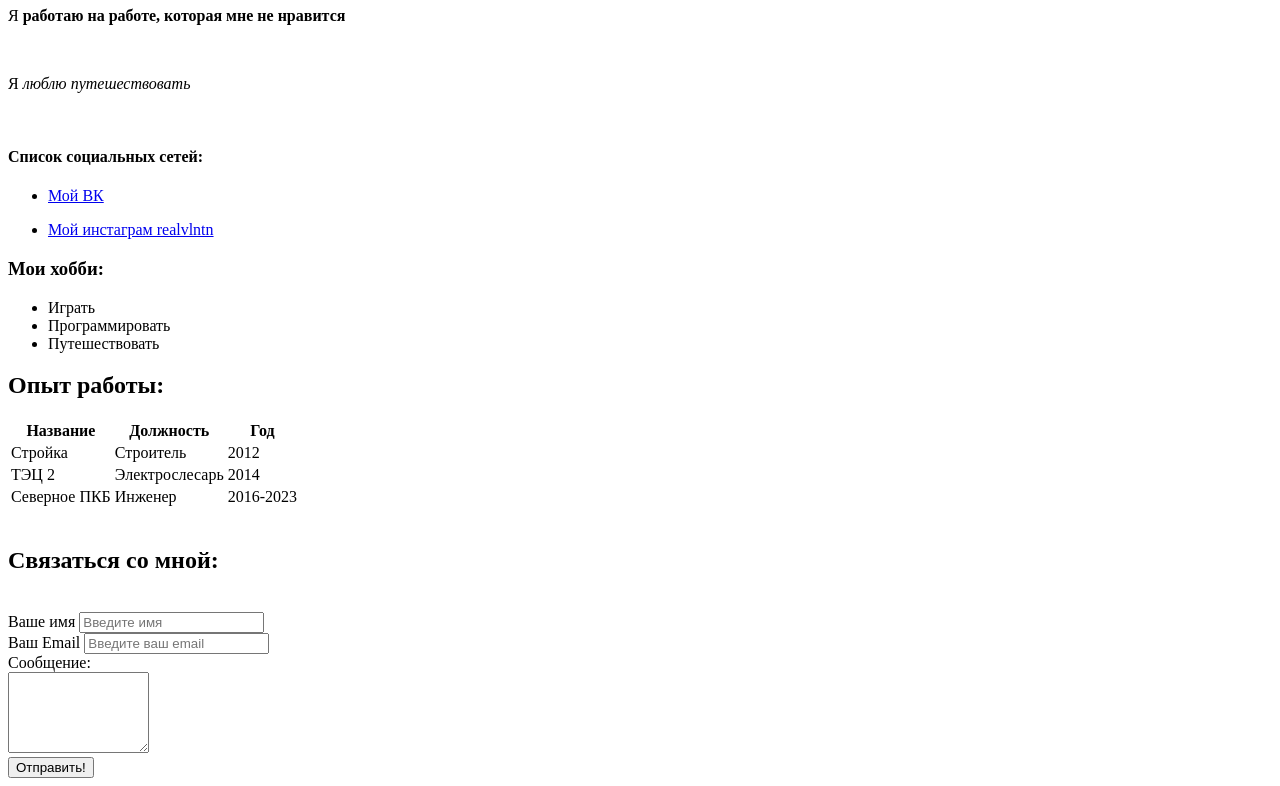
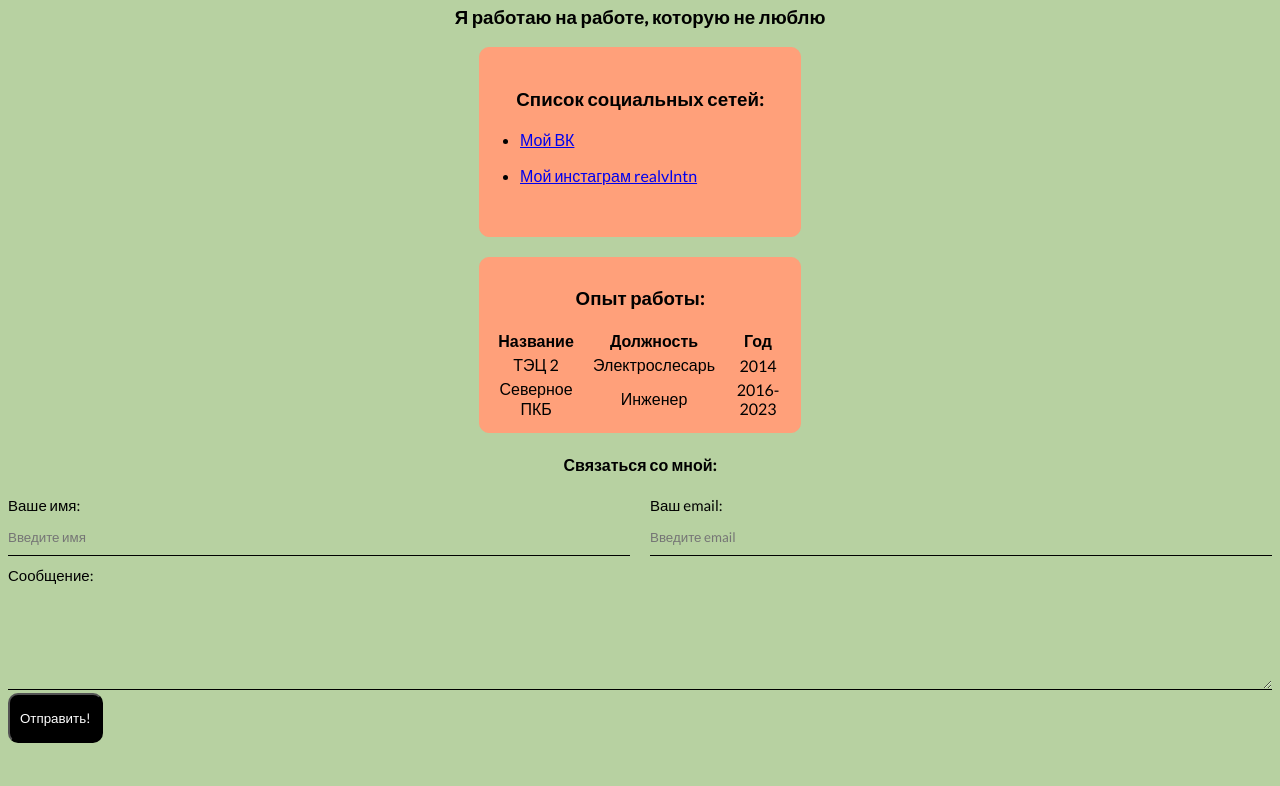
Before and after one commit to Reallval/Index, a plain HTML site: page index.html in a window 1280 px wide. Shown: the part 407-1193 px from the top of the page. After the commit the page ends 1158 px from the top, so only its background shows below. Drawn offline with Linux system fonts and the light colour scheme; a web font is replaced by a local one.

Commit message:
Add styles

```diff
--- a/index.html
+++ b/index.html
@@ -3,32 +3,31 @@
 <head>
 	<meta charset="UTF-8">
 	<meta name="viewport" content="width=device-width, initial-scale=1.0">
-	<title>my site</title>
+	<title>My site</title>
+	<link rel="stylesheet" href="mysite1.css">
 </head>
+
 <body>
-<img src="My photo.jpg" width="300" alt="Аватарка">
-<br>
-<h1>Валентин Кротик</h1>
-<p>Я <b>работаю на работе, которая
-<strong>мне не нравится</strong></b></p>
-<br>
-<p>Я <em>люблю путешествовать</em></p>
-<br>
-
-<p><h4>Список социальных сетей:</h4></p>
+	<div class="info">
+		<div class="image"><img src="My photo.jpg" alt="ava" width="300px"></div>
+		<h1 class="Iam">Валентин Кротик</h1>
+		<h3 class="overview">Я работаю на работе, которую не люблю</h3>
+	</div>
+	<div class="container1">
+	<div class="social1">
+		<h3>Список социальных сетей:</h3>
+	</div>
+	<div class="social2">
 		<ul>
 		<p><li><a href="https://vk.com/id34880622" target="_blank"> Мой ВК </a></li></p>
-<p><li><a href="https://www.instagram.com/realvlntn/" target="_blank"> Мой инстаграм realvlntn</a></li></p>
+		<p></p><li><a href="https://www.instagram.com/realvlntn/" target="_blank">Мой инстаграм realvlntn</a></li></p>
 		</ul>
-<h3>Мои хобби:</h3>
-<ul>
-	<li>Играть</li>
-	<li>Программировать</li>
-	<li>Путешествовать</li>
-</ul>
-<h2>Опыт работы:</h2>
+	</div>
+	</div>
 
-<table>
+	<div class="container2">
+		<h3 class="xp1">Опыт работы:</h3>
+		<table class="table1">
 		<thead>
 		<tr>
 		<th>Название</th>
@@ -37,11 +36,6 @@
 		</tr>
 		</thead>
 		<tbody>
-			<tr>
-			<td>Стройка</td>
-			<td>Строитель</td>
-			<td>2012</td>
-			</tr>
 		<tr>
 		<td>ТЭЦ 2</td>
 		<td>Электрослесарь</td>
@@ -54,32 +48,29 @@
 		</tr>
 		</tbody>
 		</table>
-<br>
-<h2>Связаться со мной:</h2>
-<br>
-<form action="/">
-<div>
-	<label for="name">Ваше имя</label>
+	</div>
+
+		<form action="/" class="form">
+		<h4>Связаться со мной:</h4>
+		<div class="form-row">
+			<div class="form-group">
+			<label for="name">Ваше имя:</label>
 			<input type="text" name="name" placeholder="Введите имя">
 			</div>
 
-<div>
-	<label for="email">Ваш Email</label>
-	<input type="email" name="email" placeholder="Введите ваш email">
+			<div class="form-group">
+			<label for="name">Ваш email:</label>
+			<input type="text" name="name" placeholder="Введите email">
+			</div>
 		</div>
 
-<div>
+	<div class="form-group">
 		<label for="massage">Сообщение:</label>
-	<br>
-	<textarea type="massage" name="massage" rows="5"
-	cols="15" placeholder="Введите сообщение">
+
+		<textarea type="massage" name="massage" rows="5" cols="15" placeholder="Введите сообщение">
 		</textarea>
 		<br>
-	<div>
-		<input type="submit" value="Отправить!"></input>
+		<button class="btn">Отправить!</button>
 	</div>
-
-</div>
-</form>
 </body>
 </html>
--- /dev/null
+++ b/mysite1.css
@@ -0,0 +1,217 @@
+@import url('https://fonts.googleapis.com/css2?family=Bacasime+Antique&family=Kanit&family=Lato&family=Roboto&family=Ubuntu&display=swap');
+
+body {
+	background-color: rgb(183, 209, 161);
+	font-family: "Lato", sans-serif;
+}
+
+/* img {
+	border-radius: 24px;
+
+} */
+
+img {
+	display: block;
+	border-radius: 10px;
+	/* margin-left: 850px; */
+	margin-left: auto;
+	margin-right: auto;
+}
+
+.overview {
+	margin-left: auto;
+	margin-right: auto;
+	text-align: center;
+}
+
+.Iam {
+	margin-left: auto;
+	margin-right: auto;
+	text-align: center;
+}
+
+/* .name2 {
+	margin-left: auto;
+	margin-right: auto;
+	text-align: center;
+} */
+
+/* .msg {
+	margin-left: auto;
+	margin-right: auto;
+	text-align: center;
+} */
+
+
+
+.social1 {
+	margin-left: auto;
+	margin-right: auto;
+	text-align: center;
+	margin-top: 30px;
+
+}
+
+.social2 {
+	padding-left: auto;
+	padding-right: auto;
+		margin-bottom: 40px;
+}
+
+.container1 {
+	border: 1px solid lightsalmon;
+	border-radius: 10px;
+	background-color: lightsalmon;
+	margin-bottom: 20px;
+	padding-bottom: 10px;
+	padding-top: 10px;
+	width: 100px;
+	margin-left: auto;
+	margin-right: auto;
+	width: 20em;
+	}
+
+
+.container2 {
+	border: 1px solid lightsalmon;
+	border-radius: 10px;
+	background-color: lightsalmon;
+	margin-bottom: 20px;
+	padding-bottom: 10px;
+	padding-top: 10px;
+	width: 100px;
+	margin-left: auto;
+	margin-right: auto;
+	width: 20em;
+}
+
+.xp1 {
+text-align: center;
+}
+
+table {
+	margin: auto;
+}
+
+td {
+	text-align: center;
+}
+
+th {
+	text-align: center;
+}
+
+/* .connect {
+	text-align: center;
+} */
+
+.btn {
+	background: black;
+	padding: 15px 10px;
+	color: white;
+	border-radius: 10px;
+	cursor: pointer;
+	font-family: inherit;
+	}
+
+	.btn:hover {
+		opacity: 0.8;
+		color: green;
+	}
+
+	.form h4 {
+		text-align: center;
+	}
+
+	.form-group label {
+		display: block;
+		font-size: 15px;
+		color: black;
+	}
+
+	.form-row {
+		margin-bottom: 10px;
+		display: flex;
+	}
+
+	.form-row .form-group {
+		/* display: inline-block; */
+		margin-right: 20px;
+		width: 50%;
+		/* width: 45%; */
+	}
+
+	.form-row .form-group:last-child {
+		margin-right: 0px;
+	}
+
+	.form-group input,
+	.form-group textarea {
+		width: 100%;
+		box-sizing: border-box;
+		border: none;
+		background: transparent;
+		border-bottom: 1px solid black;
+		color: black;
+		padding: 15px 0 10px;
+		outline: none;
+		font-family: inherit;
+			}
+
+	/* .info {
+		display: flex;
+
+	}
+
+			 */
+
+	@media (max-width: 650px) {
+		.info {
+			font-size: 1.5rem;
+				padding: 10px;
+				text-align: center;
+		}
+
+		.container1 {
+			font-size: 1.5rem;
+				padding: 10px;
+				text-align: center;
+		}
+
+		.social1 {
+			font-size: 1.5rem;
+				padding: 10px;
+				text-align: center;
+		}
+
+		.social2 {
+			font-size: 1.5rem;
+				padding: 10px;
+				text-align: center;
+		}
+
+		.container2 {
+			font-size: 1.5rem;
+				padding: 10px;
+				text-align: center;
+		}
+
+		.form-row {
+			font-size: 1.5rem;
+				padding: 10px;
+				text-align: center;
+		}
+
+		.form-group {
+			font-size: 1.5rem;
+				padding: 10px;
+				text-align: center;
+		}
+
+		.image {
+			font-size: 1.5rem;
+				padding: 10px;
+				text-align: center;
+		}
+
+	}
```
Lines whose indentation alone changed are shown as unchanged.
